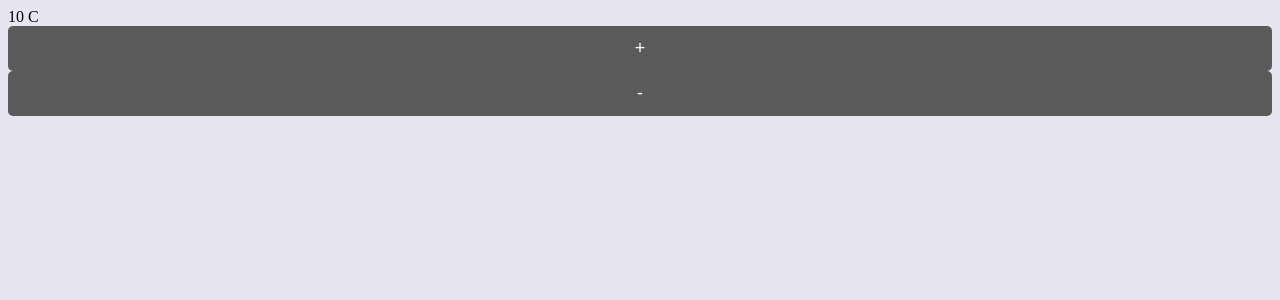
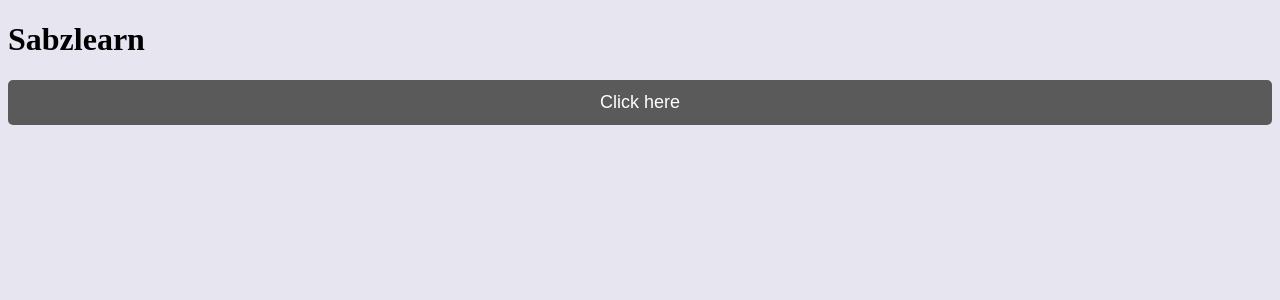
Before and after one commit to zahra-alvandi/react, a React (Vite) app in the folder my-app/: page / in a window 1280 px wide. Shown: the top 300 px of the page. Built offline with nearby package versions, Linux system fonts and the light colour scheme.

Commit message:
parameters in event handling

```diff
--- a/my-app/src/App.css
+++ b/my-app/src/App.css
@@ -45,7 +45,7 @@
   background-color: rgba(131, 127, 184, 0.2);
 }
 
-.parent li {
+/* .parent li {
   display: flex;
   align-items: center;
   gap: 10px;
@@ -57,4 +57,4 @@
   font-size: 14px;
   box-shadow: 4px 4px 5px rgb(116, 114, 114);
   background-color: lightskyblue;
-}
+} */
--- a/my-app/src/App.jsx
+++ b/my-app/src/App.jsx
@@ -381,15 +381,46 @@
 
 // export default DoubleClickText
 
-import Counter from './Counter/counter'
-import Temp from './Temperature Display/temperature'
+// import Counter from './Counter/counter'
+// import Temp from './Temperature Display/temperature'
+
+// class App extends Component {
+//   render() {
+//     return(
+//       <div>
+//         {/* <Counter></Counter> */}
+//         {/* <Temp></Temp> */}
+//       </div>
+//     )
+//   }
+// }
+
+// export default App
+
+// import React from 'react'
 
 class App extends Component {
+  constructor(props) {
+    super(props)
+
+    this.state = {
+      name: "Sabzlearn"
+    }
+  }
+
+  clickHandler(num1 , num2, event) {
+    console.log(`num1: ${num1}\nnum2: ${num2} \nsum: ${num1 + num2}`);
+    console.log(event.target.innerHtml);
+
+  }
+
   render() {
     return(
       <div>
-        {/* <Counter></Counter> */}
-        <Temp></Temp>
+        <h1>{this.state.name}</h1>
+        {/* <button onClick={this.clickHandler.bind(this, 12, 7)}>Click here</button> */}
+        {/* <button onClick={()=> this.clickHandler(3,7)}>Click here</button> */}
+        <button onClick={(event)=> this.clickHandler(3,7,event)}>Click here</button>
       </div>
     )
   }
```
